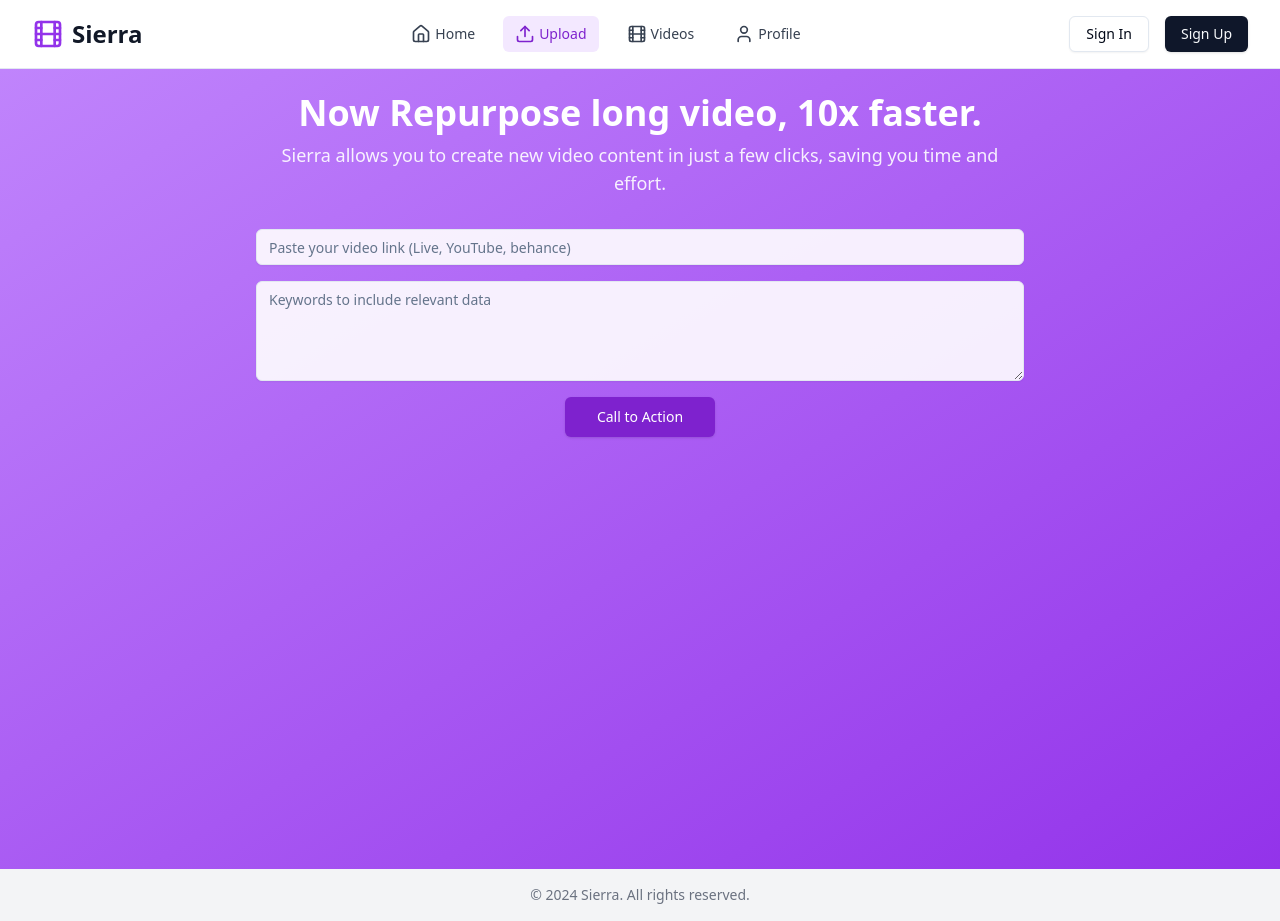
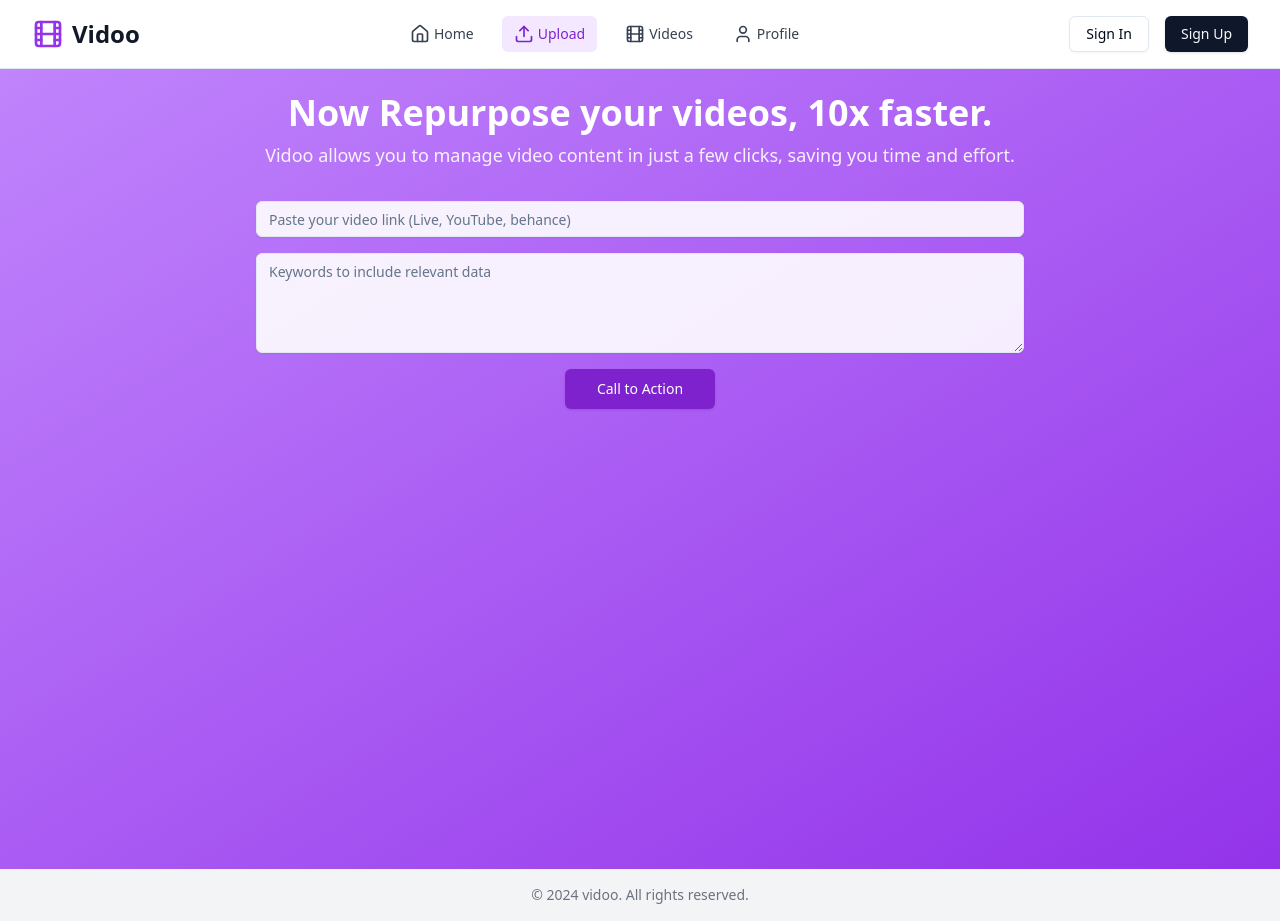
Before and after one commit to Monish2218/vidoo, a React (Vite) app in the folder frontend/: page /upload in a window 1280 px wide. Built offline with nearby package versions, Linux system fonts and the light colour scheme.

Commit message:
edit text

```diff
--- a/frontend/src/components/footer.tsx
+++ b/frontend/src/components/footer.tsx
@@ -3,7 +3,7 @@ export default function Footer() {
     <footer className="bg-gray-100">
         <div className="max-w-7xl mx-auto py-4 px-4 sm:px-6 lg:px-8">
             <p className="text-center text-gray-500 text-sm">
-            © 2024 Sierra. All rights reserved.
+            © 2024 vidoo. All rights reserved.
             </p>
         </div>
     </footer>
--- a/frontend/src/components/home.tsx
+++ b/frontend/src/components/home.tsx
@@ -7,7 +7,7 @@ export default function home() {
     <div className="bg-gradient-to-br from-purple-400 to-purple-600 min-h-screen flex flex-col justify-center">
         <div className="max-w-7xl mx-auto px-4 sm:px-6 lg:px-8 text-center">
           <h1 className="text-4xl font-extrabold text-white sm:text-5xl md:text-6xl">
-            Manage Your Videos with Sierra
+            Manage Your Videos with Vidoo
           </h1>
           <p className="mt-3 max-w-md mx-auto text-xl text-purple-100 sm:text-2xl md:mt-5 md:max-w-3xl">
             Upload, organize, and repurpose your videos 10x faster with AI-powered tools.
--- a/frontend/src/components/nav/NavBar.tsx
+++ b/frontend/src/components/nav/NavBar.tsx
@@ -10,7 +10,7 @@ export default function NavBar() {
           <div className="flex justify-between items-center py-4">
             <Link to="/" className="flex items-center space-x-2">
               <Film className="h-8 w-8 text-purple-600" />
-              <span className="text-2xl font-bold text-gray-900">Sierra</span>
+              <span className="text-2xl font-bold text-gray-900">Vidoo</span>
             </Link>
             <nav className="hidden md:flex space-x-4">
               <NavL href="/" icon={<Home className="h-5 w-5" />}>Home</NavL>
--- a/frontend/src/components/video-upload.tsx
+++ b/frontend/src/components/video-upload.tsx
@@ -22,10 +22,10 @@ export function VideoUpload() {
       <div className="max-w-3xl mx-auto space-y-8 text-center">
         <div className="space-y-2">
           <h1 className="text-4xl font-bold text-white">
-            Now Repurpose long video, 10x faster.
+            Now Repurpose your videos, 10x faster.
           </h1>
           <p className="text-lg text-white/90">
-            Sierra allows you to create new video content in just a few clicks, saving you time and effort.
+            Vidoo allows you to manage video content in just a few clicks, saving you time and effort.
           </p>
         </div>
         <form onSubmit={handleSubmit} className="space-y-4">
```
